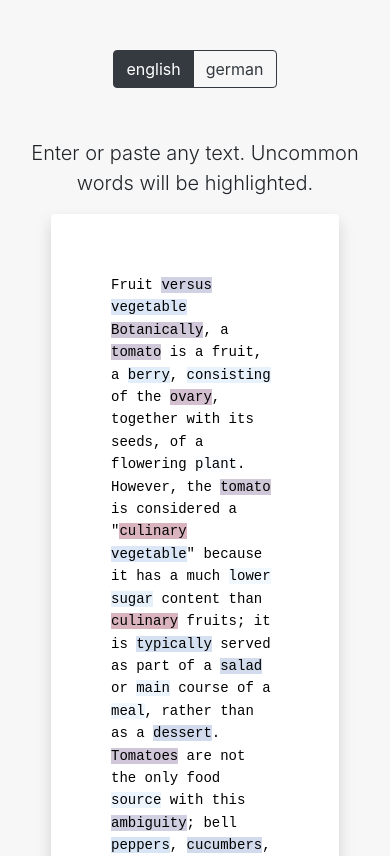
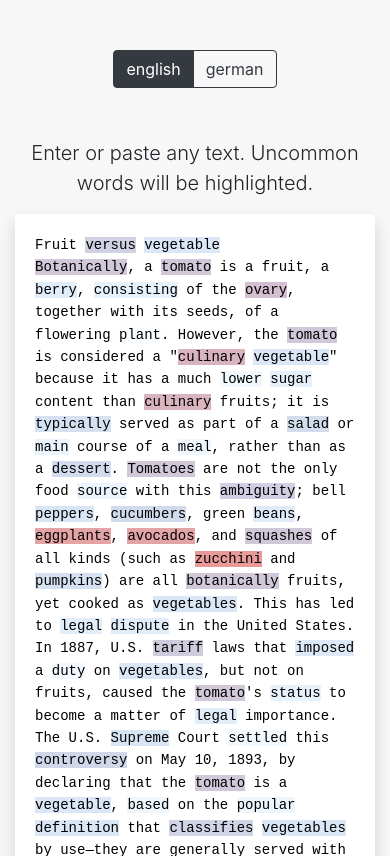
Before and after one commit to infographicsgroup/simpleplease, a website: page web/index.html in a window 390 px wide. Shown: the top 856 px of the page. Drawn offline with Linux system fonts and the light colour scheme.

Commit message:
responsive

```diff
--- a/web/assets/script/main.js
+++ b/web/assets/script/main.js
@@ -81,7 +81,9 @@ $(function () {
 	}
 
 	function resize () {
-		$('#input').css('height', $('#output').outerHeight());
+		var height = $('#output').outerHeight();
+		$('#input').css('height', height);
+		$('#wrapper').css('height', height+40);
 	}
 })
 
--- a/web/index.html
+++ b/web/index.html
@@ -17,6 +17,10 @@
 			margin: 0;
 			padding: 0;
 			background: #f7f7f7;
+			margin-bottom: 100px;
+		}
+		#lead {
+			margin-top: 50px;
 		}
 		#input, button {
 			outline: none !important;
@@ -65,6 +69,16 @@
 			background: #fff;
 			color: transparent;
 		}
+		@media (max-width: 767.98px) {
+			#wrapper {
+				width: 100%;
+			}
+		}
+		@media (max-width: 575.98px) {
+			#input, #output {
+				padding: 10px;
+			}
+		}
 	</style>
 </head>
 <body>
@@ -74,7 +88,7 @@
 				<button type="button" class="btn btn-outline-dark" name="language" value="english" autocomplete="off">english</button>
 				<button type="button" class="btn btn-outline-dark" name="language" value="german"  autocomplete="off">german</button>
 			</div>
-			<p class="lead" id="lead" style="margin-top: 50px"></p>
+			<p class="lead" id="lead"></p>
 		</div>
 		<div id="wrapper">
 			<div class="column shadow bg-white rounded">
```
